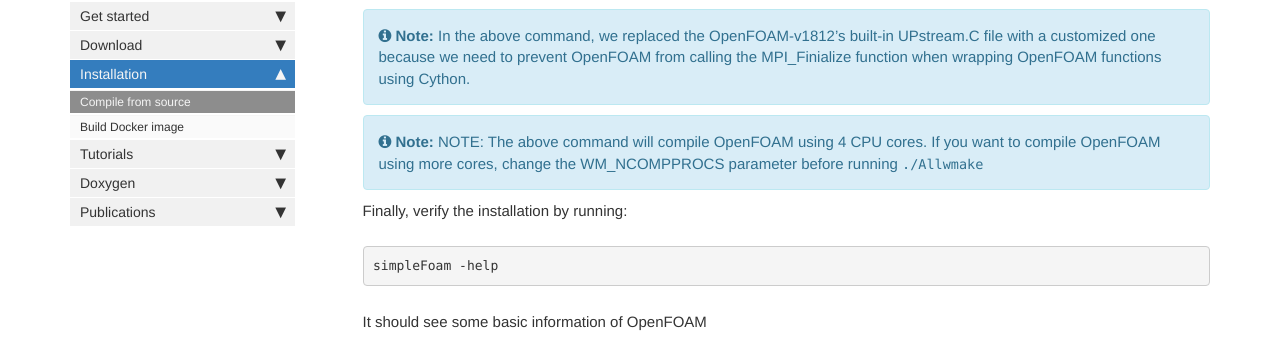
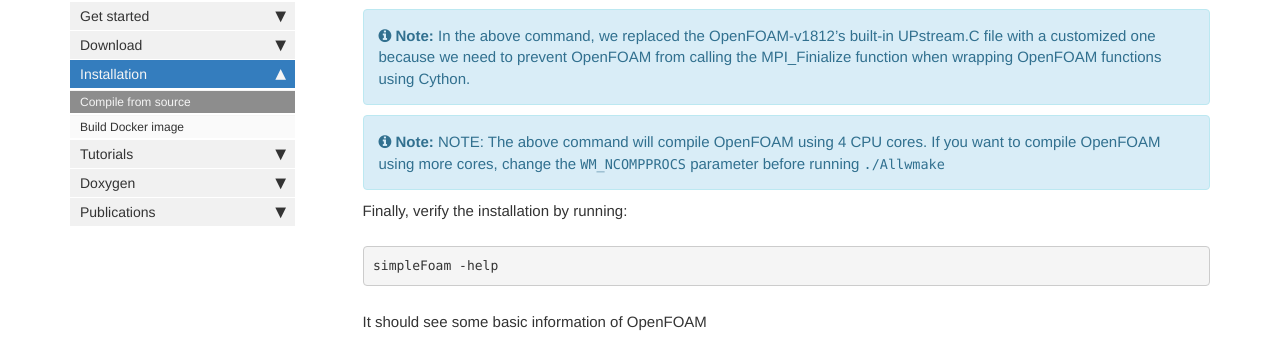
Before and after one commit to DAFoam/DAFoam.github.io, a Jekyll site: the page built from pages/mydoc/mydoc_installation_source.md, in a window 1280 px wide and 900 px high, scrolled down 4786 px. Shown: the part 127-475 px from the top of the window. Built offline with Jekyll 4.4.1, drawn with Linux system fonts in a browser that asks for light colours; comment, search, counter and statistics services are not loaded.

Commit message:
content update

```diff
--- a/pages/mydoc/mydoc_installation_source.md
+++ b/pages/mydoc/mydoc_installation_source.md
@@ -226,7 +226,7 @@ export WM_NCOMPPROCS=4 && \
 
 {% include note.html content="In the above command, we replaced the OpenFOAM-v1812's built-in UPstream.C file with a customized one because we need to prevent OpenFOAM from calling the MPI_Finialize function when wrapping OpenFOAM functions using Cython." %}
 
-{% include note.html content="NOTE: The above command will compile OpenFOAM using 4 CPU cores. If you want to compile OpenFOAM using more cores, change the WM_NCOMPPROCS parameter before running ``./Allwmake``" %}
+{% include note.html content="NOTE: The above command will compile OpenFOAM using 4 CPU cores. If you want to compile OpenFOAM using more cores, change the ``WM_NCOMPPROCS`` parameter before running ``./Allwmake``" %}
 
 Finally, verify the installation by running:
 
```
